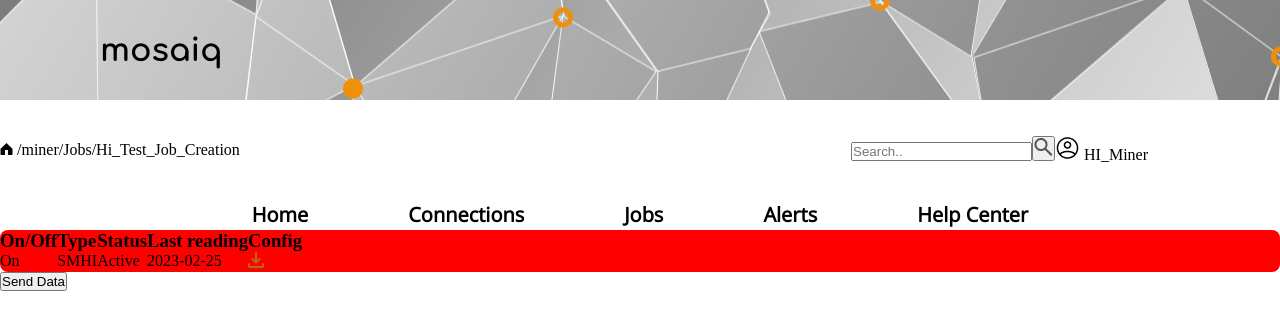
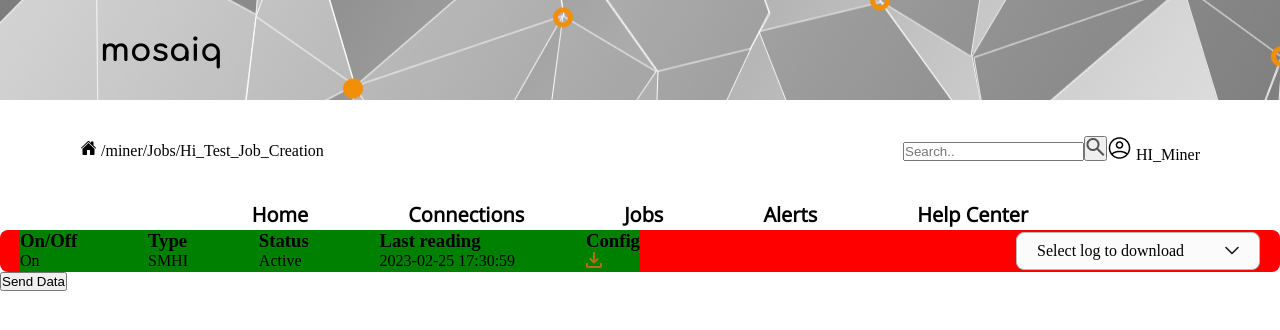
Before and after one commit to johnsonmkevin/mosaiq_iquest_hyper_project-main, a React (Create React App) app in the folder client/: page / in a window 1280 px wide. Shown: the top 330 px of the page. Built offline with nearby package versions, Linux system fonts and the light colour scheme; no server answers.

Commit message:
new drop down menu

```diff
--- a/client/src/App.css
+++ b/client/src/App.css
@@ -1,5 +1,4 @@
-@import url('https://fonts.googleapis.com/css2?family=Comfortaa:wght@400;700&family=Open+Sans:wght@300&display=swap');
-
+@import url("https://fonts.googleapis.com/css2?family=Comfortaa:wght@400;700&family=Open+Sans:wght@300&display=swap");
 
 * {
   padding: 0px;
@@ -32,27 +31,25 @@
   height: 100px;
   align-items: center;
   justify-content: space-between;
+  padding: 0px 5rem;
 }
 
 .searchContainer {
   display: flex;
-	margin: 120px;
-	padding: 12px;
 }
 
 .menuWrapper {
   display: flex;
   align-items: center;
   justify-content: center;
-
 }
 
-ul a {
+.MenuList a {
   text-decoration: none;
-  color: black
+  color: black;
 }
 
-ul li  {
+.MenuList li {
   font-family: "Open Sans";
   font-style: normal;
   font-weight: 600;
--- a/client/src/App.jsx
+++ b/client/src/App.jsx
@@ -49,7 +49,7 @@ function App() {
           </div>
         </div>
         <div className="menuWrapper">
-          <ul>
+          <ul className="MenuList">
             <li>
               <a href="">Home</a>
             </li>
@@ -78,7 +78,7 @@ function App() {
           swtich="On"
           type="SMHI"
           status="Active"
-          lastReading="2023-02-25"
+          lastReading="2023-02-25 17:30:59"
         />
       </div>
       <button onClick={sendData}>Send Data</button>
--- /dev/null
+++ b/client/src/components/DropDownProfile.js
@@ -0,0 +1,17 @@
+import React from "react";
+import "./dropDownProfile.css";
+import dropDownArrow from "../assets/images/dropDownArrow.png";
+
+function DropDownProfile(props) {
+  return (
+    <div className="dropDownListContainer">
+      <ul className="dropDownList">
+        <li>{props.log1}</li>
+        <li>{props.log2}</li>
+        <li>{props.log3}</li>
+      </ul>
+    </div>
+  );
+}
+
+export default DropDownProfile;
--- a/client/src/components/StatusCard.css
+++ b/client/src/components/StatusCard.css
@@ -1,7 +1,35 @@
 .cardContainer {
   display: flex;
   flex-direction: row;
-  align-items: flex-start;
+  align-items: center;
+  justify-content: space-between;
   background: red;
   border-radius: 8px;
+  padding: 0 20px;
 }
+
+.titleContainer {
+  display: flex;
+  width: 50%;
+  justify-content: space-between;
+  background-color: green;
+}
+
+.dropDownMenuContainer {
+  box-sizing: border-box;
+  display: flex;
+  flex-direction: row;
+  justify-content: space-between;
+  align-items: center;
+  padding: 10px 20px 11px;
+  gap: 4px;
+  cursor: pointer;
+  width: 244px;
+  height: 38px;
+  background: #fbfbfb;
+  border: 1px solid #b8b8b8;
+  border-radius: 8px;
+  flex: none;
+  order: 1;
+  flex-grow: 0;
+}
--- a/client/src/components/StatusCard.js
+++ b/client/src/components/StatusCard.js
@@ -1,53 +1,57 @@
-import React from "react";
+import React, { useState } from "react";
 import "./StatusCard.css";
 import downloadIcon from "../assets/images/downloadIcon.png";
+import dropDownArrow from "../assets/images/dropDownArrow.png";
+import DropDownProfile from "./DropDownProfile.js";
 
-function Card({
-  title1,
-  title2,
-  title3,
-  title4,
-  title5,
-  swtich,
-  type,
-  status,
-  lastReading,
-}) {
+function Card(props) {
+  const [openProfile, setOpenProfile] = useState(false);
+
   return (
     <div className="cardContainer">
       <div className="titleContainer">
+        <div className="typeContainer">
           <div className="card-title">
-          <h3>{title1}</h3>
-          <div className="switch">{swtich}</div>
+            <h3>{props.title1}</h3>
+            <div className="switch">{props.swtich}</div>
           </div>
         </div>
-      <div className="titleContainer">
+        <div className="typeContainer">
           <div className="card-title">
-          <h3>{title2}</h3>
-          <div className="type">{type}</div>
+            <h3>{props.title2}</h3>
+            <div className="type">{props.type}</div>
           </div>
         </div>
-      <div className="titleContainer">
+        <div className="typeContainer">
           <div className="card-title">
-          <h3>{title3}</h3>
-          <div className="status">{status}</div>
+            <h3>{props.title3}</h3>
+            <div className="status">{props.status}</div>
           </div>
         </div>
-      <div className="titleContainer">
+        <div className="typeContainer">
           <div className="card-title">
-          <h3>{title4}</h3>
-          <div className="lastReading">{lastReading}</div>
+            <h3>{props.title4}</h3>
+            <div className="lastReading">{props.lastReading}</div>
           </div>
         </div>
-      <div className="titleContainer">
+        <div className="typeContainer">
           <div className="card-title">
-          <h3>{title5}</h3>
+            <h3>{props.title5}</h3>
             <div>
               <img src={downloadIcon} alt="download icon" />
             </div>
           </div>
         </div>
       </div>
+      <div
+        className="dropDownMenuContainer"
+        onClick={() => setOpenProfile((prev) => !prev)}
+      >
+        Select log to download
+        <img src={dropDownArrow} alt="drop down menu"></img>
+        {openProfile && <DropDownProfile log1="log1" log2="log2" log3="log3" />}
+      </div>
+    </div>
   );
 }
 
--- /dev/null
+++ b/client/src/components/dropDownProfile.css
@@ -0,0 +1,17 @@
+.dropDownListContainer {
+  position: absolute;
+  top: 16.5rem;
+  right: 1.222rem;
+  width: 244px;
+  padding: 15px;
+  border-bottom-right-radius: 8px;
+  border-bottom-left-radius: 8px;
+  background: white;
+  border-left: 1px solid #b8b8b8;
+  border-right: 1px solid #b8b8b8;
+  border-bottom: 1px solid #b8b8b8;
+}
+
+.dropDownListContainer li {
+  list-style: none;
+}
```
Also changed, not shown: client/src/assets/images/dropDownArrow.png (added), client/src/assets/images/homeIcon.png. Lines whose indentation alone changed are shown as unchanged.
